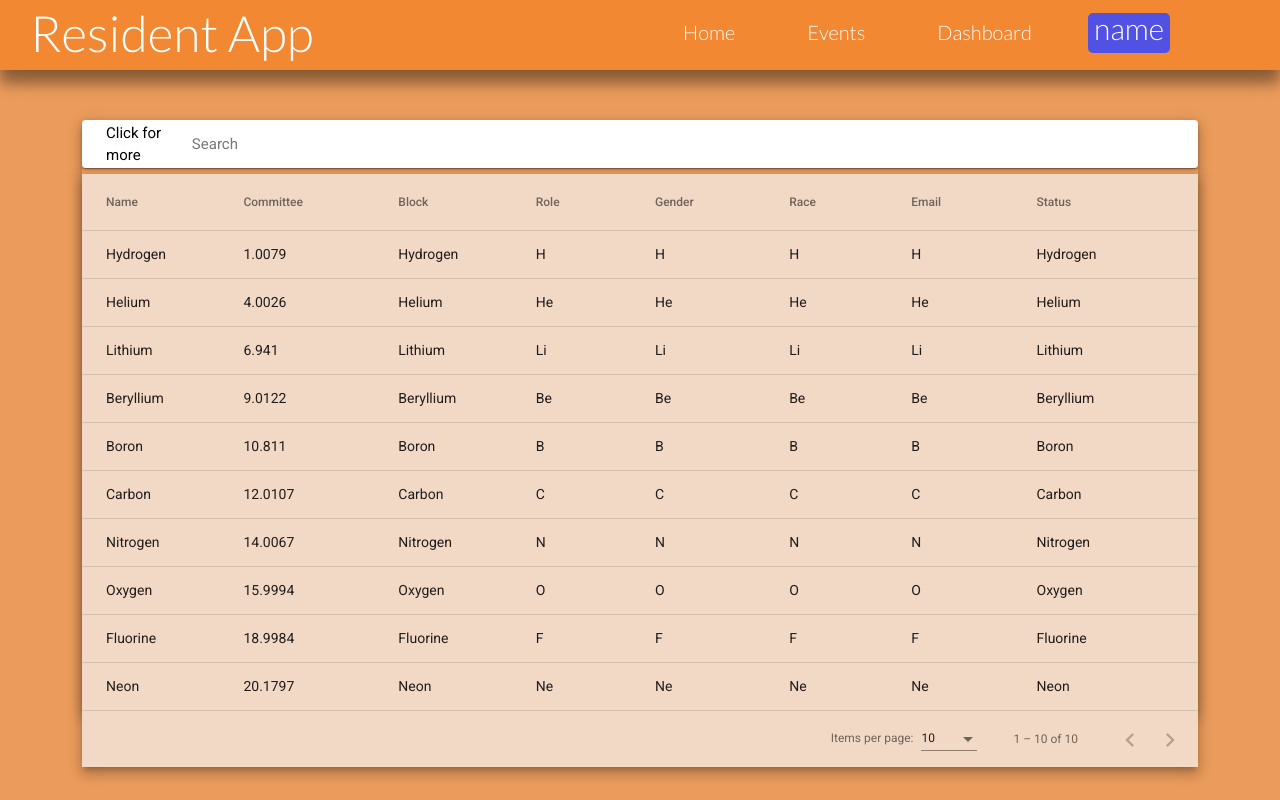
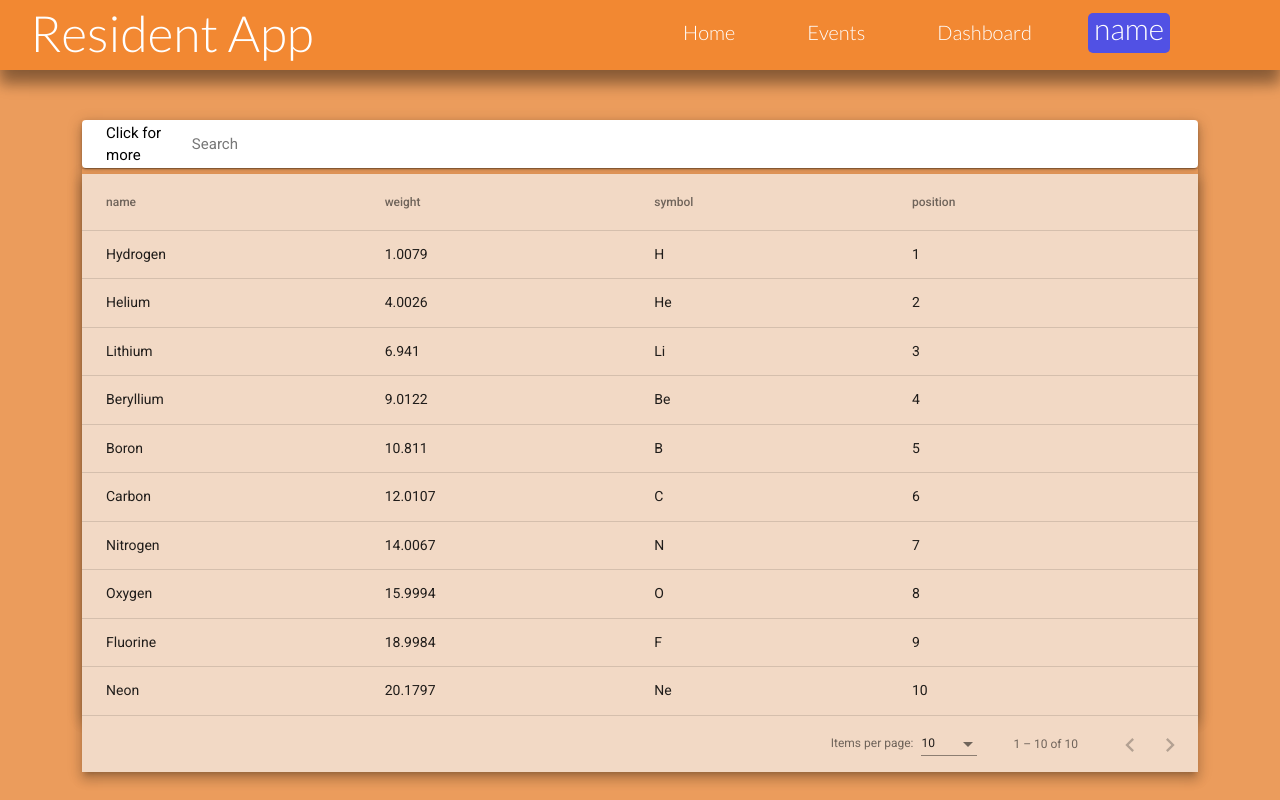
Before and after one commit to kaiii299/residentEngagementApp, an Angular app: page /allusers in a window 1280 px wide. Built offline with nearby package versions, Linux system fonts and the light colour scheme.

Commit message:
update allusers page

```diff
--- a/src/app/all-users/all-users.component.html
+++ b/src/app/all-users/all-users.component.html
@@ -16,7 +16,7 @@
                 <mat-option *ngFor="let committee of committees" [value]="committee">{{committee}}</mat-option>
               </mat-select>
 
-              <mat-select class="select" placeholder="Role" [(ngModel)]="userTypeValue"
+              <mat-select class="select" placeholder="UserType" [(ngModel)]="userTypeValue"
                 [ngModelOptions]="{standalone: true}">
                 <mat-option *ngFor="let userType of userTypes" [value]="userType">{{userType}}</mat-option>
               </mat-select>
@@ -37,26 +37,34 @@
         </mat-accordion>
 
         <mat-divider></mat-divider>
-        <table mat-table [dataSource]="dataSource" matSort class="mat-elevation-z8 demo-table">
-          <ng-container *ngFor="let column of columns" [matColumnDef]="column.columnDef">
-            <th mat-header-cell mat-sort-header *matHeaderCellDef>
-              {{column.header}}
-            </th>
 
-            <td mat-cell *matCellDef="let row">
-              {{column.cell(row)}}
-
-
-            </td>
-
+        <table mat-table [dataSource]="dataSource" multiTemplateDataRows class="mat-elevation-z8">
+          <ng-container matColumnDef="{{column}}" *ngFor="let column of columnsToDisplay">
+            <th mat-header-cell *matHeaderCellDef> {{column}} </th>
+            <td mat-cell *matCellDef="let element"> {{element[column]}} </td>
           </ng-container>
 
-          <tr mat-header-row *matHeaderRowDef="displayedColumns"></tr>
-          <tr mat-row *matRowDef="let row; columns: displayedColumns;" class="example-element-row"
+          <!-- Expanded Content Column - The detail row is made up of this one column that spans across all columns -->
+          <ng-container matColumnDef="expandedDetail">
+            <td mat-cell *matCellDef="let element" [attr.colspan]="columnsToDisplay.length" class="expended-cell">
+              <div class="example-element-detail"
+                [@detailExpand]="element == expandedElement ? 'expanded' : 'collapsed'">
+                <div class="example-element-diagram">
+                  <div class="example-element-name">Email: {{element.name}} </div>
+                  <br>
+                  <div class="example-element-weight">Gender: {{element.weight}} </div>
+                </div>
+                  <button mat-button class="edit-btn">Edit</button>
+              </div>
+            </td>
+          </ng-container>
+
+          <tr mat-header-row *matHeaderRowDef="columnsToDisplay"></tr>
+          <tr mat-row *matRowDef="let element; columns: columnsToDisplay;" class="example-element-row"
             [class.example-expanded-row]="expandedElement === element"
             (click)="expandedElement = expandedElement === element ? null : element">
           </tr>
-
+          <tr mat-row *matRowDef="let row; columns: ['expandedDetail']" class="example-detail-row"></tr>
           <tr class="mat-row" *matNoDataRow>
             <td class="mat-cell" colspan="4">No data matching the filter "{{input.value}}"</td>
           </tr>
--- a/src/app/all-users/all-users.component.scss
+++ b/src/app/all-users/all-users.component.scss
@@ -28,7 +28,7 @@ body{
   display: flex;
 }
 
-.filiter-btn, .excel-btn{
+.filiter-btn, .excel-btn {
   display: flex;
   justify-content: flex-start;
   align-items: flex-start;
@@ -49,6 +49,10 @@ body{
 
 .excel-btn{
   background-color: #EB9C5C;
+}
+
+.edit-btn{
+  margin: 0px 0px 0px 0xp;
 }
 
 table {
@@ -99,6 +103,41 @@ input::placeholder{
 .mat-row:hover .mat-cell {
   background-color: #ff8800;
   color: white;
+  cursor: pointer;
+}
+
+//Expended collumn
+
+
+tr.example-detail-row {
+  height: 0;
+}
+
+.example-element-row td {
+  border-bottom-width: 0;
+}
+
+.example-element-detail {
+  overflow: hidden;
+  display: flex;
+}
+
+.expended-cell:hover{
+  background-color: tra;
+}
+
+.example-element-symbol {
+  font-weight: bold;
+  font-size: 40px;
+  line-height: normal;
+}
+
+.example-element-description {
+  padding: 16px;
+}
+
+.example-element-description-attribution {
+  opacity: 0.5;
 }
 
 @media(max-width: 1000px){
--- a/src/app/all-users/all-users.component.ts
+++ b/src/app/all-users/all-users.component.ts
@@ -1,28 +1,107 @@
-import {AfterViewInit, Component, ViewChild} from '@angular/core';
-import {animate, state, style, transition, trigger} from '@angular/animations';
-import {MatPaginator} from '@angular/material/paginator';
-import {MatSort} from '@angular/material/sort';
-import {MatTableDataSource} from '@angular/material/table';
+import { AfterViewInit, Component, ViewChild } from '@angular/core';
+import { animate, state, style, transition, trigger } from '@angular/animations';
+import { MatPaginator } from '@angular/material/paginator';
+import { MatSort } from '@angular/material/sort';
+import { MatTableDataSource } from '@angular/material/table';
 
 export interface PeriodicElement {
   name: string;
   position: number;
   weight: number;
   symbol: string;
+  description: string;
   //registeredDate: string;
 }
 
 const ELEMENT_DATA: PeriodicElement[] = [
-  {position: 1, name: 'Hydrogen', weight: 1.0079, symbol: 'H'},
-  {position: 2, name: 'Helium', weight: 4.0026, symbol: 'He'},
-  {position: 3, name: 'Lithium', weight: 6.941, symbol: 'Li'},
-  {position: 4, name: 'Beryllium', weight: 9.0122, symbol: 'Be'},
-  {position: 5, name: 'Boron', weight: 10.811, symbol: 'B'},
-  {position: 6, name: 'Carbon', weight: 12.0107, symbol: 'C'},
-  {position: 7, name: 'Nitrogen', weight: 14.0067, symbol: 'N'},
-  {position: 8, name: 'Oxygen', weight: 15.9994, symbol: 'O'},
-  {position: 9, name: 'Fluorine', weight: 18.9984, symbol: 'F'},
-  {position: 10, name: 'Neon', weight: 20.1797, symbol: 'Ne'},
+  {
+    position: 1,
+    name: 'Hydrogen',
+    weight: 1.0079,
+    symbol: 'H',
+    description: `Hydrogen is a chemical element with symbol H and atomic number 1. With a standard
+        atomic weight of 1.008, hydrogen is the lightest element on the periodic table.`,
+  },
+  {
+    position: 2,
+    name: 'Helium',
+    weight: 4.0026,
+    symbol: 'He',
+    description: `Helium is a chemical element with symbol He and atomic number 2. It is a
+        colorless, odorless, tasteless, non-toxic, inert, monatomic gas, the first in the noble gas
+        group in the periodic table. Its boiling point is the lowest among all the elements.`,
+  },
+  {
+    position: 3,
+    name: 'Lithium',
+    weight: 6.941,
+    symbol: 'Li',
+    description: `Lithium is a chemical element with symbol Li and atomic number 3. It is a soft,
+        silvery-white alkali metal. Under standard conditions, it is the lightest metal and the
+        lightest solid element.`,
+  },
+  {
+    position: 4,
+    name: 'Beryllium',
+    weight: 9.0122,
+    symbol: 'Be',
+    description: `Beryllium is a chemical element with symbol Be and atomic number 4. It is a
+        relatively rare element in the universe, usually occurring as a product of the spallation of
+        larger atomic nuclei that have collided with cosmic rays.`,
+  },
+  {
+    position: 5,
+    name: 'Boron',
+    weight: 10.811,
+    symbol: 'B',
+    description: `Boron is a chemical element with symbol B and atomic number 5. Produced entirely
+        by cosmic ray spallation and supernovae and not by stellar nucleosynthesis, it is a
+        low-abundance element in the Solar system and in the Earth's crust.`,
+  },
+  {
+    position: 6,
+    name: 'Carbon',
+    weight: 12.0107,
+    symbol: 'C',
+    description: `Carbon is a chemical element with symbol C and atomic number 6. It is nonmetallic
+        and tetravalent—making four electrons available to form covalent chemical bonds. It belongs
+        to group 14 of the periodic table.`,
+  },
+  {
+    position: 7,
+    name: 'Nitrogen',
+    weight: 14.0067,
+    symbol: 'N',
+    description: `Nitrogen is a chemical element with symbol N and atomic number 7. It was first
+        discovered and isolated by Scottish physician Daniel Rutherford in 1772.`,
+  },
+  {
+    position: 8,
+    name: 'Oxygen',
+    weight: 15.9994,
+    symbol: 'O',
+    description: `Oxygen is a chemical element with symbol O and atomic number 8. It is a member of
+         the chalcogen group on the periodic table, a highly reactive nonmetal, and an oxidizing
+         agent that readily forms oxides with most elements as well as with other compounds.`,
+  },
+  {
+    position: 9,
+    name: 'Fluorine',
+    weight: 18.9984,
+    symbol: 'F',
+    description: `Fluorine is a chemical element with symbol F and atomic number 9. It is the
+        lightest halogen and exists as a highly toxic pale yellow diatomic gas at standard
+        conditions.`,
+  },
+  {
+    position: 10,
+    name: 'Neon',
+    weight: 20.1797,
+    symbol: 'Ne',
+    description: `Neon is a chemical element with symbol Ne and atomic number 10. It is a noble gas.
+        Neon is a colorless, odorless, inert monatomic gas under standard conditions, with about
+        two-thirds the density of air.`,
+  },
 ];
 
 @Component({
@@ -31,18 +110,22 @@ const ELEMENT_DATA: PeriodicElement[] = [
   styleUrls: ['./all-users.component.scss'],
   animations: [
     trigger('detailExpand', [
-      state('collapsed', style({height: '0px', minHeight: '0'})),
-      state('expanded', style({height: '*'})),
+      state('collapsed', style({ height: '0px', minHeight: '0' })),
+      state('expanded', style({ height: '*' })),
       transition('expanded <=> collapsed', animate('225ms cubic-bezier(0.4, 0.0, 0.2, 1)')),
     ]),
   ],
 })
 export class AllUsersComponent implements AfterViewInit {
+  columnsToDisplay = ['name', 'weight', 'symbol', 'position'];
+  expandedElement: PeriodicElement | null;
+
   panelOpenState = false;
-search=""
-committeesValue =""
-userTypeValue =""
-statusValue=""
+  search = ""
+  committeesValue = ""
+  userTypeValue = ""
+  statusValue = ""
+
 
   userTypes: string[] = [
     "Admin",
@@ -81,52 +164,9 @@ statuss: string[] = [
   constructor() {
   }
 
-  columns = [
-    {
-      columnDef: 'name',
-      header: 'Name',
-      cell: (element: PeriodicElement) => `${element.name}`,
-    },
-    {
-      columnDef: 'committee',
-      header: 'Committee',
-      cell: (element: PeriodicElement) => `${element.weight}`,
-    },
-    {
-      columnDef: 'Block',
-      header: 'Block',
-      cell: (element: PeriodicElement) => `${element.name}`,
-    },
-    {
-      columnDef: 'Role',
-      header: 'Role',
-      cell: (element: PeriodicElement) => `${element.symbol}`,
-    },
-
-    {
-      columnDef: 'Gender',
-      header: 'Gender',
-      cell: (element: PeriodicElement) => `${element.symbol}`,
-    },
-    {
-      columnDef: 'Race',
-      header: 'Race',
-      cell: (element: PeriodicElement) => `${element.symbol}`,
-    },
-    {
-      columnDef: 'Email',
-      header: 'Email',
-      cell: (element: PeriodicElement) => `${element.symbol}`,
-    },
-        {
-      columnDef: 'Status',
-      header: 'Status',
-      cell: (element: PeriodicElement) => `${element.name}`,
-    },
-  ];
 
   dataSource = new MatTableDataSource(ELEMENT_DATA);
-  displayedColumns = this.columns.map(c => c.columnDef);
+
 
   ngAfterViewInit() {
     this.dataSource.paginator = this.paginator;
--- a/src/app/app.module.ts
+++ b/src/app/app.module.ts
@@ -27,6 +27,7 @@ import {MatTableModule} from '@angular/material/table';
 import { MatSortModule } from '@angular/material/sort';
 import {MatExpansionModule} from '@angular/material/expansion';
 import { AddResidentComponent } from './add-resident/add-resident.component';
+import { UserProfileComponent } from './user-profile/user-profile.component';
 
 
 @NgModule({
@@ -39,7 +40,8 @@ import { AddResidentComponent } from './add-resident/add-resident.component';
     ForgetPasswordComponent,
     DeleteAccountComponent,
     AllUsersComponent,
-    AddResidentComponent
+    AddResidentComponent,
+    UserProfileComponent
   ],
   imports: [
     BrowserModule,
--- /dev/null
+++ b/src/app/user-profile/user-profile.component.html
@@ -0,0 +1 @@
+<p>user-profile works!</p>
--- /dev/null
+++ b/src/app/user-profile/user-profile.component.ts
@@ -0,0 +1,15 @@
+import { Component, OnInit } from '@angular/core';
+
+@Component({
+  selector: 'app-user-profile',
+  templateUrl: './user-profile.component.html',
+  styleUrls: ['./user-profile.component.scss']
+})
+export class UserProfileComponent implements OnInit {
+
+  constructor() { }
+
+  ngOnInit(): void {
+  }
+
+}
```
Also changed, not shown: src/app/user-profile/user-profile.component.scss (added), 1 other file (tests, documents, lock files or other folders). Lines whose indentation alone changed are shown as unchanged.
